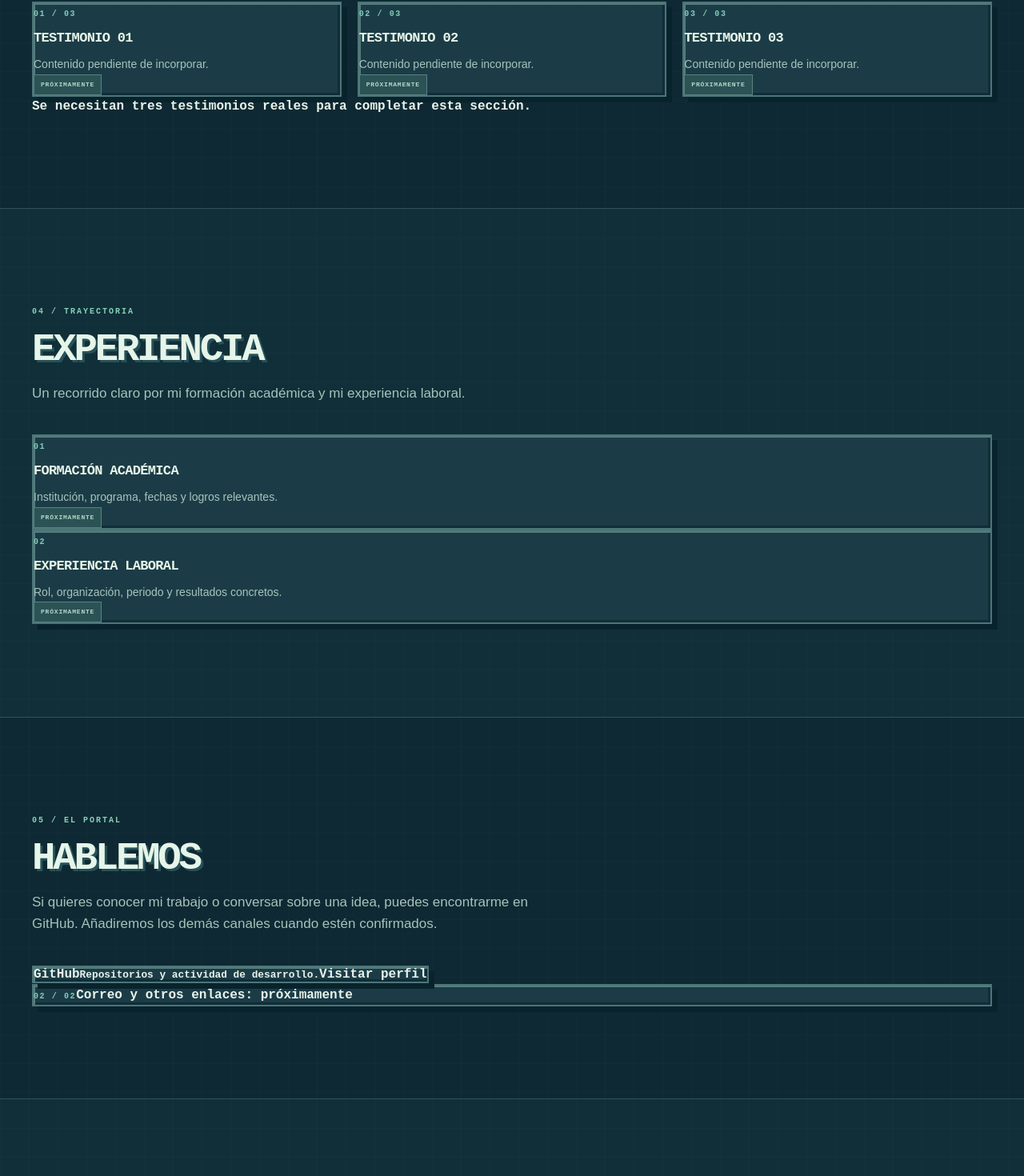
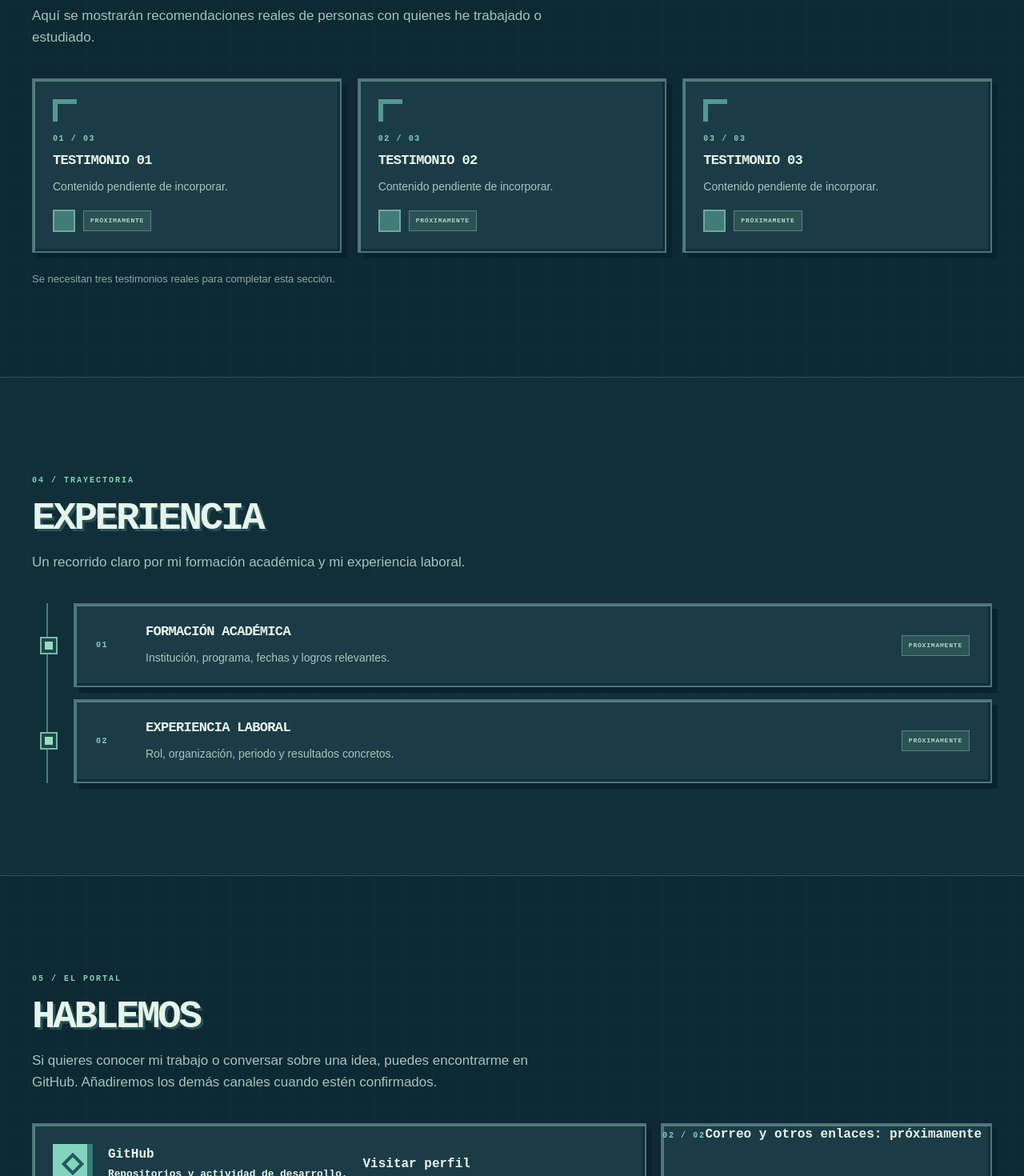
Before and after one commit to danilolarap/Portfolio, a Next.js app: page / in a window 1280 px wide. Shown: the part 2569-4039 px from the top of the page at 80% size. Built offline with nearby package versions, Linux system fonts and the light colour scheme.

Commit message:
style: build portfolio theme part 13

```diff
--- a/src/app/globals.css
+++ b/src/app/globals.css
@@ -1486,3 +1486,130 @@ section[id] {
   top: 58px;
   background: #62c5bd;
 }
+.preview-block-two {
+  left: 46%;
+  top: 30px;
+  background: #91d1ad;
+}
+.preview-block-three {
+  left: 68%;
+  top: 73px;
+  background: #d4ad77;
+}
+.project-body {
+  padding: 23px;
+}
+.project-body p {
+  min-height: 48px;
+  margin-bottom: 24px;
+}
+.testimonial-card {
+  padding: 24px;
+  min-height: 215px;
+  display: flex;
+  flex-direction: column;
+}
+.quote-shape {
+  display: block;
+  width: 30px;
+  height: 28px;
+  border-left: 6px solid #6dbfae;
+  border-top: 6px solid #6dbfae;
+  margin-bottom: 14px;
+  opacity: 0.7;
+}
+.testimonial-card p {
+  flex: 1;
+}
+.testimonial-person {
+  display: flex;
+  align-items: center;
+  gap: 10px;
+  margin-top: 17px;
+}
+.person-placeholder {
+  width: 28px;
+  height: 28px;
+  background: #427c78;
+  border: 2px solid #70a9a0;
+}
+.section-note {
+  color: #85a9a5;
+  font:
+    400 13px Arial,
+    sans-serif;
+  margin: 25px 0 0;
+}
+.experience-list {
+  position: relative;
+  display: grid;
+  gap: 15px;
+  margin-left: 18px;
+  border-left: 2px solid #4b7d7b;
+  padding-left: 32px;
+}
+.experience-card {
+  position: relative;
+  display: flex;
+  align-items: center;
+  gap: 24px;
+  padding: 23px 26px;
+}
+.experience-node {
+  position: absolute;
+  left: -42px;
+  width: 18px;
+  height: 18px;
+  background: #94dfbc;
+  border: 4px solid #1d464c;
+  box-shadow: 0 0 0 2px #75b9a6;
+}
+.experience-card > .card-index {
+  min-width: 38px;
+}
+.experience-card h3 {
+  margin-top: 0;
+}
+.experience-card .pending-tag {
+  margin-left: auto;
+}
+.contact-grid {
+  display: grid;
+  grid-template-columns: 1.3fr 0.7fr;
+  gap: 18px;
+}
+.contact-link {
+  display: flex;
+  align-items: center;
+  gap: 19px;
+  color: inherit;
+  text-decoration: none;
+  padding: 24px;
+  transition:
+    transform 0.2s,
+    border-color 0.2s;
+}
+.contact-link:hover {
+  transform: translateY(-4px);
+  border-color: #a1dfbd;
+}
+.contact-icon {
+  display: grid;
+  place-items: center;
+  width: 50px;
+  height: 50px;
+  background: #82d4bc;
+  box-shadow: inset -7px -7px #347d78;
+  flex: none;
+}
+.contact-icon span {
+  width: 20px;
+  height: 20px;
+  border: 4px solid #245663;
+  transform: rotate(45deg);
+}
+.contact-link strong {
+  display: block;
+  color: #ecf7e9;
+  font-size: 16px;
+}
```
